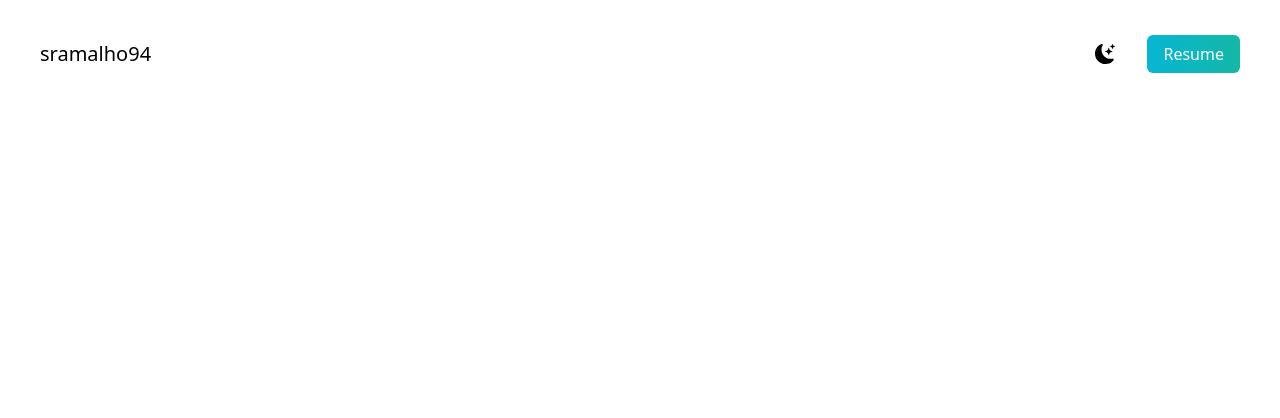
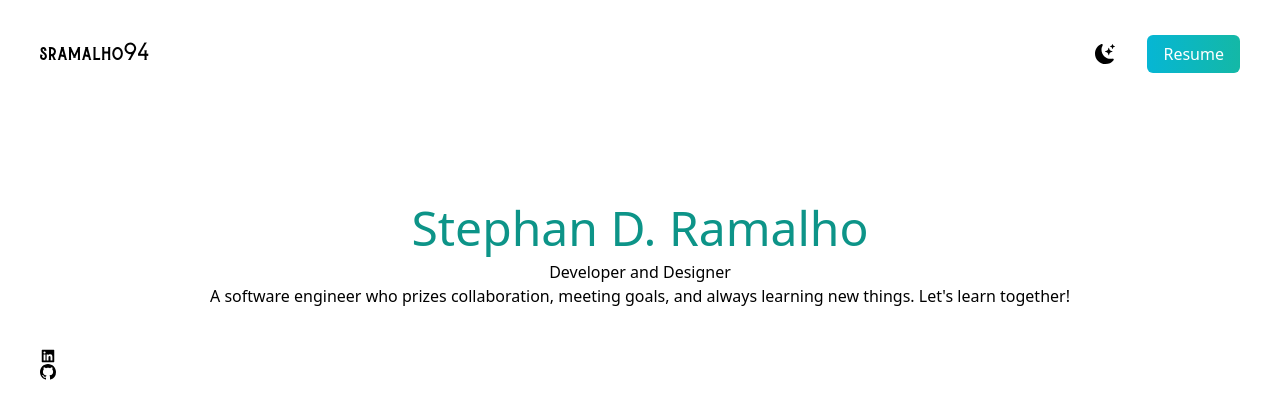
Before and after one commit to sramalho94/portfolio_2023, a Next.js app in the folder portfolio_2023/: page / in a window 1280 px wide. Shown: the top 418 px of the page. Built offline with nearby package versions, Linux system fonts and the light colour scheme.

Commit message:
added more classes and styling for about me section

```diff
--- a/portfolio_2023/pages/index.js
+++ b/portfolio_2023/pages/index.js
@@ -1,5 +1,7 @@
 import Head from 'next/head'
 import { BsFillMoonStarsFill } from 'react-icons/bs'
+import { AiFillLinkedin } from 'react-icons/ai'
+import { GoMarkGithub } from 'react-icons/go'
 
 export default function Home() {
   return (
@@ -13,7 +15,7 @@ export default function Home() {
       <main className="bg-white px-10">
         <section className="min-h-screen">
           <nav className="py-10 mb-12 flex justify-between">
-            <h1 className="text-xl">sramalho94</h1>
+            <h1 className="text-xl font-burtons">sramalho94</h1>
             <ul className="flex items-center">
               <li>
                 <BsFillMoonStarsFill className="cursor-pointer text-xl" />
@@ -28,6 +30,24 @@ export default function Home() {
               </li>
             </ul>
           </nav>
+          <div className="text-center p-10">
+            <h2 className="text-5xl py-2 text-teal-600 font-medium">
+              Stephan D. Ramalho
+            </h2>
+            <h3>Developer and Designer</h3>
+            <p>
+              A software engineer who prizes collaboration, meeting goals, and
+              always learning new things. Let's learn together!
+            </p>
+          </div>
+          <div>
+            <a href="http://www.linkedin.com/in/stephan-ramalho">
+              <AiFillLinkedin />
+            </a>
+            <a href="https://github.com/sramalho94">
+              <GoMarkGithub />
+            </a>
+          </div>
         </section>
       </main>
     </div>
--- a/portfolio_2023/tailwind.config.js
+++ b/portfolio_2023/tailwind.config.js
@@ -5,7 +5,11 @@ module.exports = {
     './components/**/*.{js,ts,jsx,tsx}'
   ],
   theme: {
-    extend: {}
+    extend: {
+      fontFamily: {
+        burtons: 'burtons'
+      }
+    }
   },
   plugins: []
 }
```
